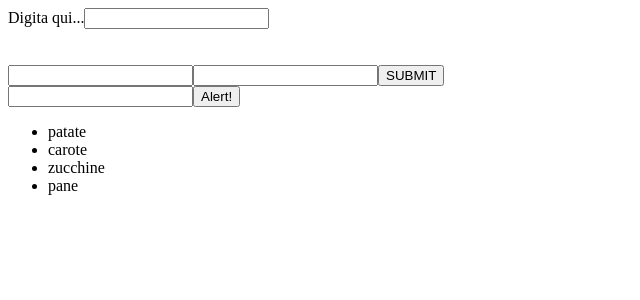
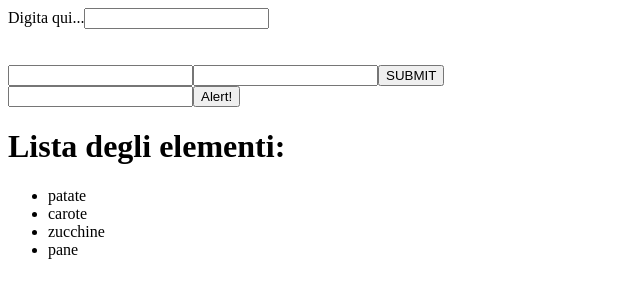
Before and after one commit to Giuliazeolla/MiaTech, a React (Vite) app in the folder input/: page / in a window 1280 px wide. Shown: the top 300 px of the page, without its empty margins (0-640 px from the left). Built offline with nearby package versions, Linux system fonts and the light colour scheme.

Commit message:
added prop items

```diff
--- a/input/src/App.jsx
+++ b/input/src/App.jsx
@@ -6,6 +6,7 @@ import List from "./list";
 const TextInput = () => {
 
   const [input, setInput] = useState('');
+  const items = ['Elemento1', 'Elemento2', 'Elemento3', 'Elemento4'];
 
   const handleChange = (event) => {
     setInput(event.target.value);
@@ -16,13 +17,16 @@ const [input, setInput] = useState('');
     <>
       <div>
         <label>Digita qui...</label>
-    <input type="text" name="text" value={input} onChange={handleChange}/>
+        <input type="text" name="text" value={input} onChange={handleChange} />
       </div>
-    <br/>
-    <br/>
+      <br />
+      <br />
       <Input />
       <AlertInput />
-    <List />
+      <div>
+        <h1>Lista degli elementi:</h1>
+        <List items= {items} />
+      </div>
     </>
   )
 }
```
Lines whose indentation alone changed are shown as unchanged.
